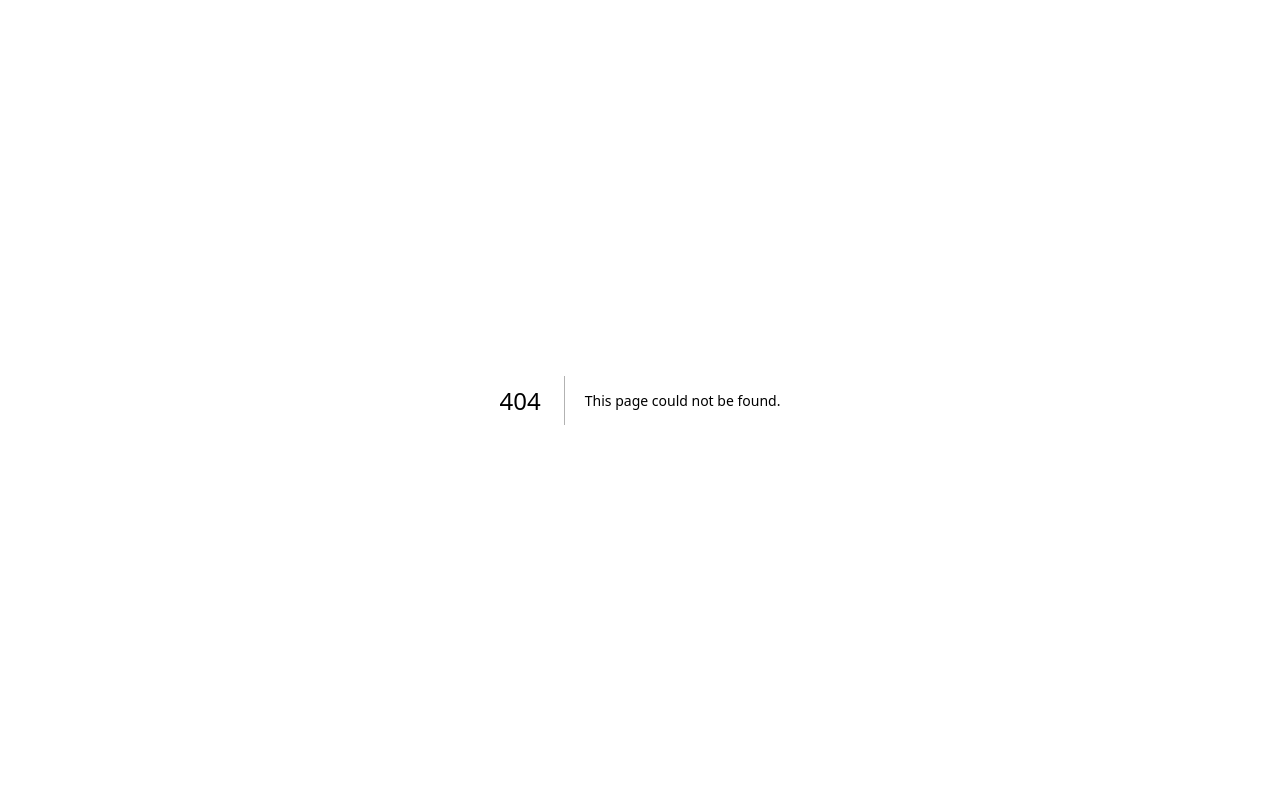
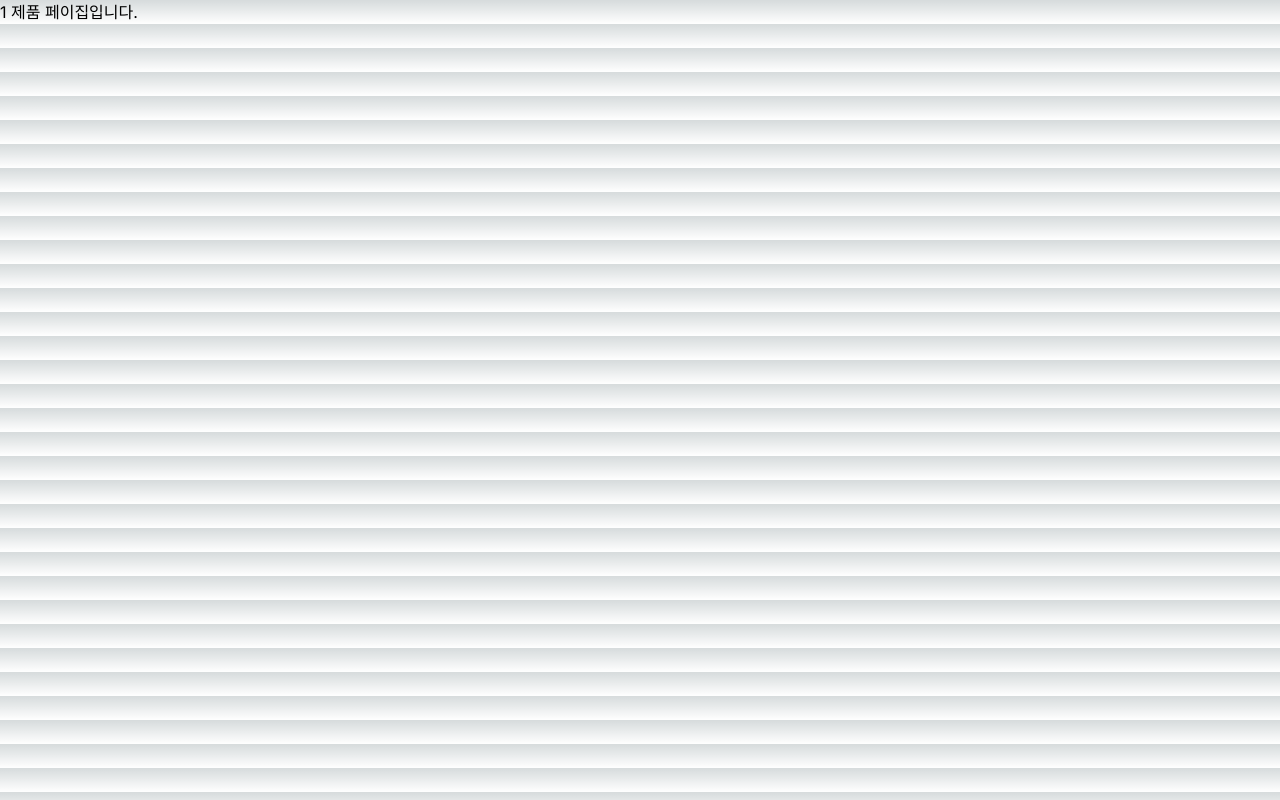
Before and after one commit to RendarCP/pr-nextjs-study, a Next.js app: page /products/1 in a window 1280 px wide. Before the commit this address had no page. Built offline with nearby package versions, Linux system fonts and the light colour scheme.

Commit message:
feat: 동적 라우트 [slug]형태의 라우트 기반

```diff
--- /dev/null
+++ b/src/app/products/[slug]/page.tsx
@@ -0,0 +1,9 @@
+type Props = {
+  params: {
+    slug: string;
+  };
+};
+
+export default function pants({ params }: Props) {
+  return <div>{params.slug} 제품 페이집입니다.</div>;
+}
--- a/src/app/products/pants/page.tsx
+++ /dev/null
@@ -1,3 +0,0 @@
-export default function pants() {
-  return <div>pants</div>;
-}
```
